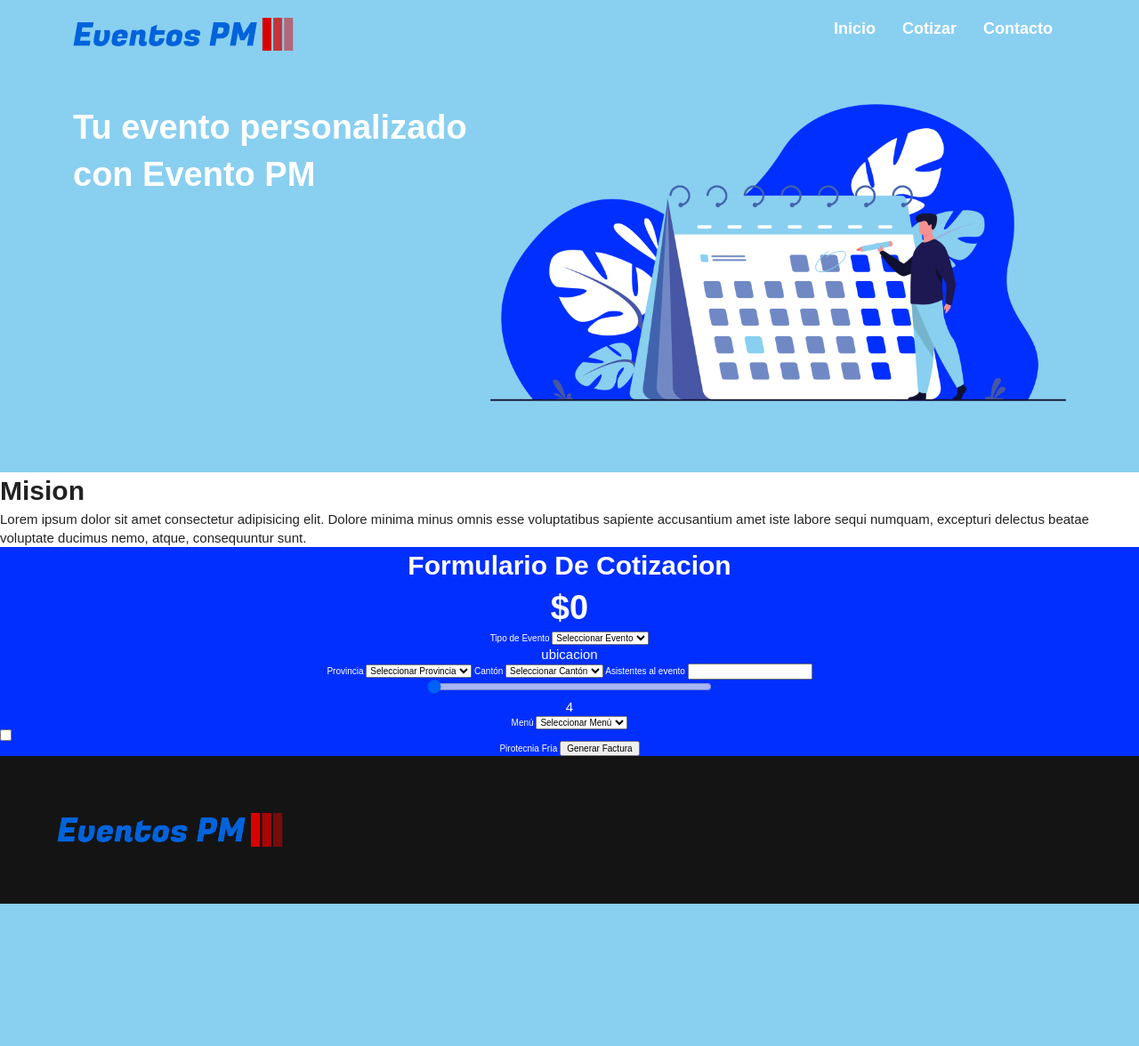
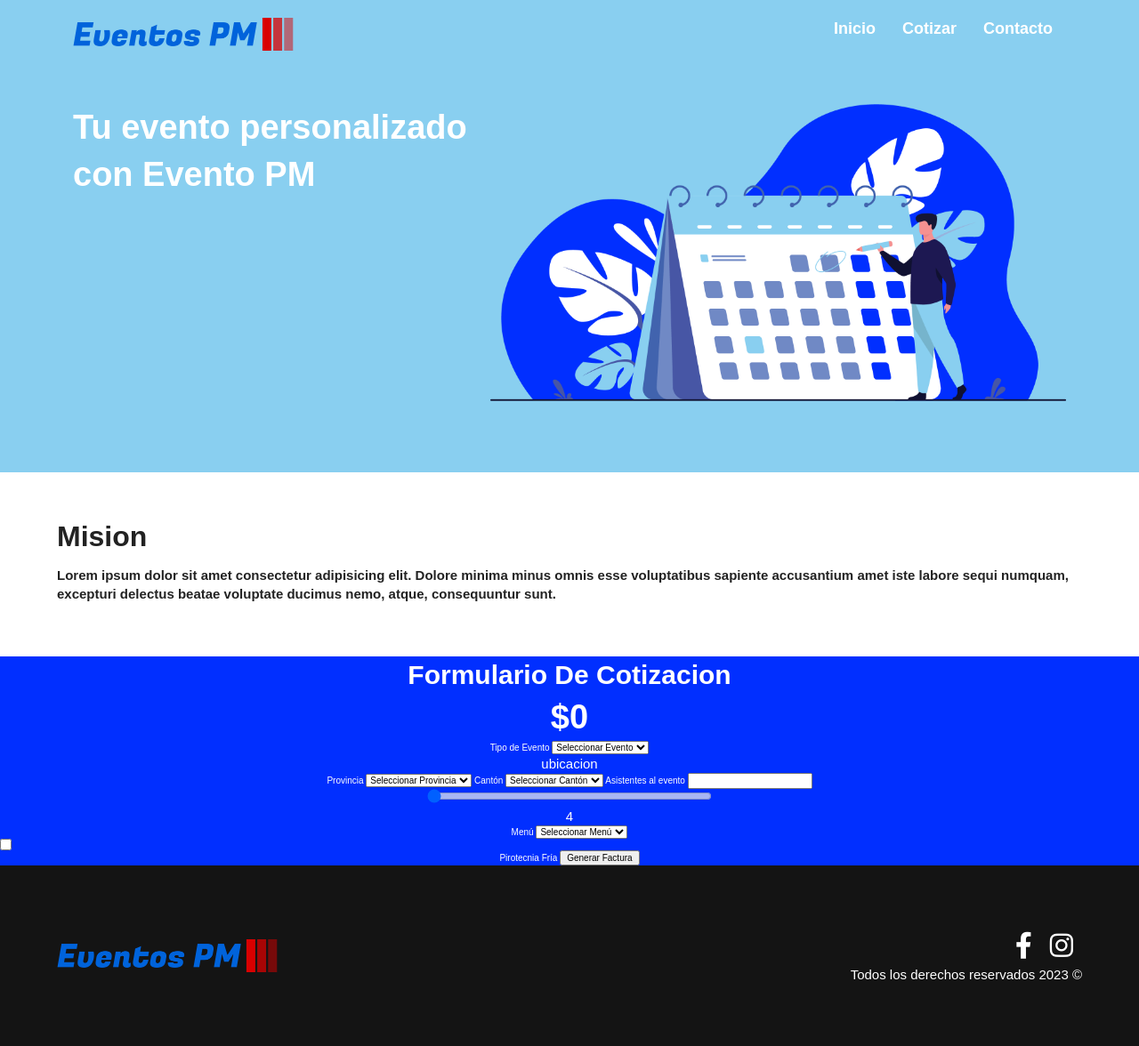
Before and after one commit to mauricioc1/eventosPM, a PHP site: page / in a window 1280 px wide. Shown: the whole page at 89% size. Before the commit the page ends 1016 px from the top, so only its background shows below. Run offline with PHP 8.4, Linux system fonts and the light colour scheme.

Commit message:
Mision + footer
Diseño y estructura de la seccion de mision y del footer

```diff
--- a/css/styles.css
+++ b/css/styles.css
@@ -90,7 +90,7 @@ textarea {
   --blue: #012FFF;
   --white: #FFFFFF;
   --lightBlue: #89CFF0;
-  --black: 141414;
+  --black: #141414;
     /* redondeado */
   --radius: 2rem;
 }
@@ -197,10 +197,20 @@ a{
     width: 100rem;
 }
 
+/* ////////////////////////// -----------------------------MISSION SECTION ---------------------- //////////////////////////////*/
 
 
+.mision{
+    padding: 5rem 0;
+}
 
-/* ////////////////////////// -----------------------------MISSION SECTION ---------------------- //////////////////////////////*/
+
+.mision p{
+    padding: 1rem 0;
+    font-weight: bold;
+}
+
+/* ////////////////////////// ----------------------------- FORMULARIO ---------------------- //////////////////////////////*/
 
 .empresa {
     background-color: #89CFF0;
@@ -237,13 +247,30 @@ a{
     display: flow;
 }
 
+/* ////////////////////////// ----------------------------- FOOTER ---------------------- //////////////////////////////*/
+
 footer{
     color: #fff;
-    background-color: #141414;
+    background-color: var(--black);
+    padding: 7rem 0;
 }
 
-footer img {
-    width: 30%;
-    height: auto;
-    padding: 5%;
+footer .container{
+    display: flex;
+    justify-content: space-between;
 }
+
+footer .footer_image {
+    width: 25rem;
+    display: flex;
+    align-items: center;
+}
+footer .social_media div{
+    display: flex;
+    justify-content: end;
+}
+footer .social_media a{
+    font-size: 3rem;
+    margin: 0 1rem;
+
+}
--- a/inc/footer.php
+++ b/inc/footer.php
@@ -1,5 +1,18 @@
     <footer id="footer">
-        <img src="imgs/logo.png">
+        <div class="container">
+            <div class="footer_image">
+                <img src="imgs/logo.png">
+            </div>
+            <div class="social_media">
+                <div class="">
+                    <a href="https://www.facebook.com" target="_blank" aria-label="Pagina de Facebook"><i class="fab fa-facebook-f"></i></a>
+                    <a href="https://www.instagram.com" target="_blank" aria-label="Pagina de Instagram"><i class="fab fa-instagram"></i></a>
+                </div>
+                <p class="copyright">Todos los derechos reservados <?php echo date('Y'); ?> &copy;</p>
+            </div>
+        </div>
+
+
     </footer>
 
     <script src="js/jquery.js"></script>
--- a/inc/header.php
+++ b/inc/header.php
@@ -7,6 +7,9 @@
     <!-- NORMALIZE -->
     <link rel="stylesheet" href="css/normalize.css">
     <link rel="stylesheet" href="css/styles.css">
+
+    <!-- FONT AWESOME -->
+    <link rel="stylesheet" href="css/fontawesome-free-6.2.1-web/css/all.min.css">
 
     <!-- Font -->
     <link rel="stylesheet" type="text/css" href="font/IstokWeb-Regular.ttf">
--- a/index.php
+++ b/index.php
@@ -1,8 +1,8 @@
 
     <?php require 'inc/header.php'; ?>
 
-    <div class="mision">
-        <h3>Mision</h3>
+    <div class="mision container">
+        <h2>Mision</h2>
         <p>Lorem ipsum dolor sit amet consectetur adipisicing elit. Dolore minima minus omnis esse voluptatibus sapiente accusantium amet iste labore sequi numquam, excepturi delectus beatae voluptate ducimus nemo, atque, consequuntur sunt.</p>
     </div>
 
```
